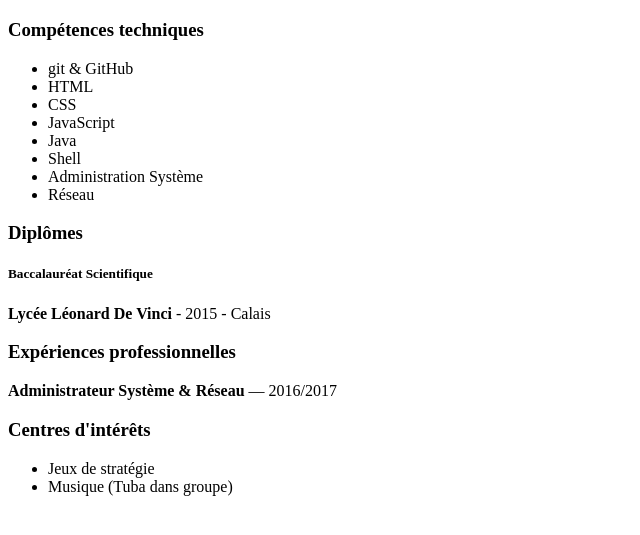
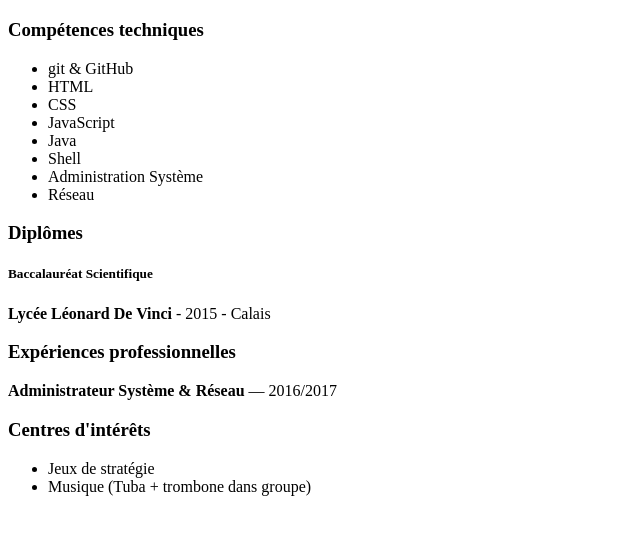
Before and after one commit to Bravior/CV, a plain HTML site: page index.html in a window 1280 px wide. Shown: the part 87-622 px from the top of the page, without its empty margins (0-640 px from the left). Drawn offline with Linux system fonts and the light colour scheme.

Commit message:
testajoutgame3

```diff
--- a/index.html
+++ b/index.html
@@ -31,5 +31,5 @@
 <ul>
 <li>Jeux de stratégie</li>
 <i class="fa fa-gamepad" aria-hidden="true"></i>
-<li>Musique  (Tuba dans groupe)</li>
+<li>Musique  (Tuba + trombone dans groupe)</li>
 </ul>
```
